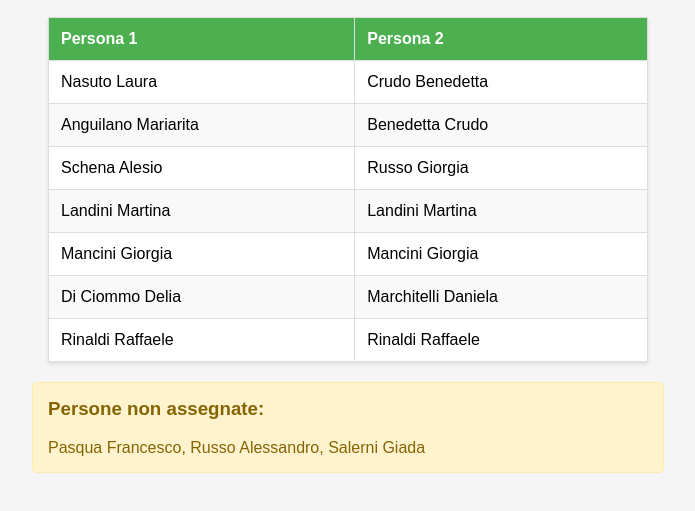
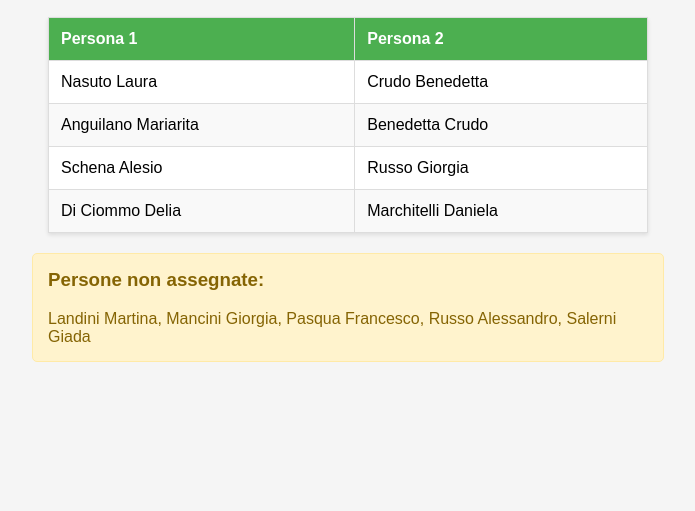
Before and after one commit to ANDREA-1720/RandomBath, a plain HTML site: page index.html in a window 1280 px wide. Shown: the part 119-630 px from the top of the page, without its empty margins (292-987 px from the left). Drawn offline with Linux system fonts and the light colour scheme.

Commit message:
Update index.html

```diff
--- a/index.html
+++ b/index.html
@@ -106,12 +106,12 @@
                 "Crudo Benedetta": ["Nasuto Laura", "Salerni Giada", "Anguilano Mariarita", "Russo Alessandro"],
                 "Di Ciommo Delia": ["Marchitelli Daniela"],
                 "Goduti Simone": [],
-                "Landini Martina": ["Russo Giorgia", "Landini Martina"],
-                "Mancini Giorgia": ["Russo Giorgia", "Mancini Giorgia"],
+                "Landini Martina": ["Russo Giorgia"],
+                "Mancini Giorgia": ["Russo Giorgia"],
                 "Marchitelli Daniela": ["Conte Fabio"],
                 "Nasuto Laura": ["Salerni Giada", "Anguilano Mariarita", "Crudo Benedetta"],
                 "Pasqua Francesco": ["Russo Giorgia"],
-                "Rinaldi Raffaele": ["Rinaldi Raffaele"],
+                "Rinaldi Raffaele": [],
                 "Rizzi Andrea": [],
                 "Russo Alessandro": ["Crudo Benedetta"],
                 "Russo Gaia": [],
```
